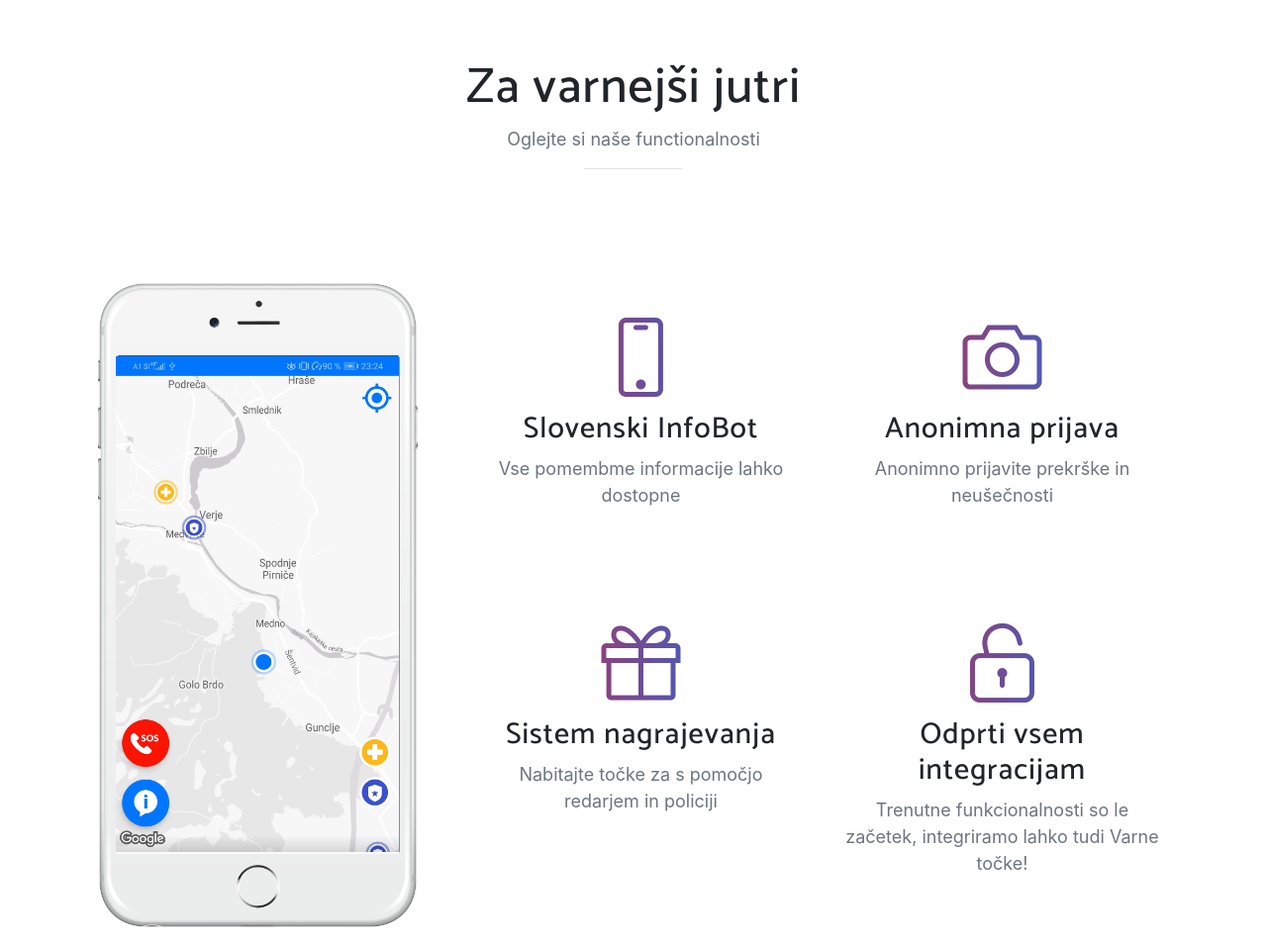
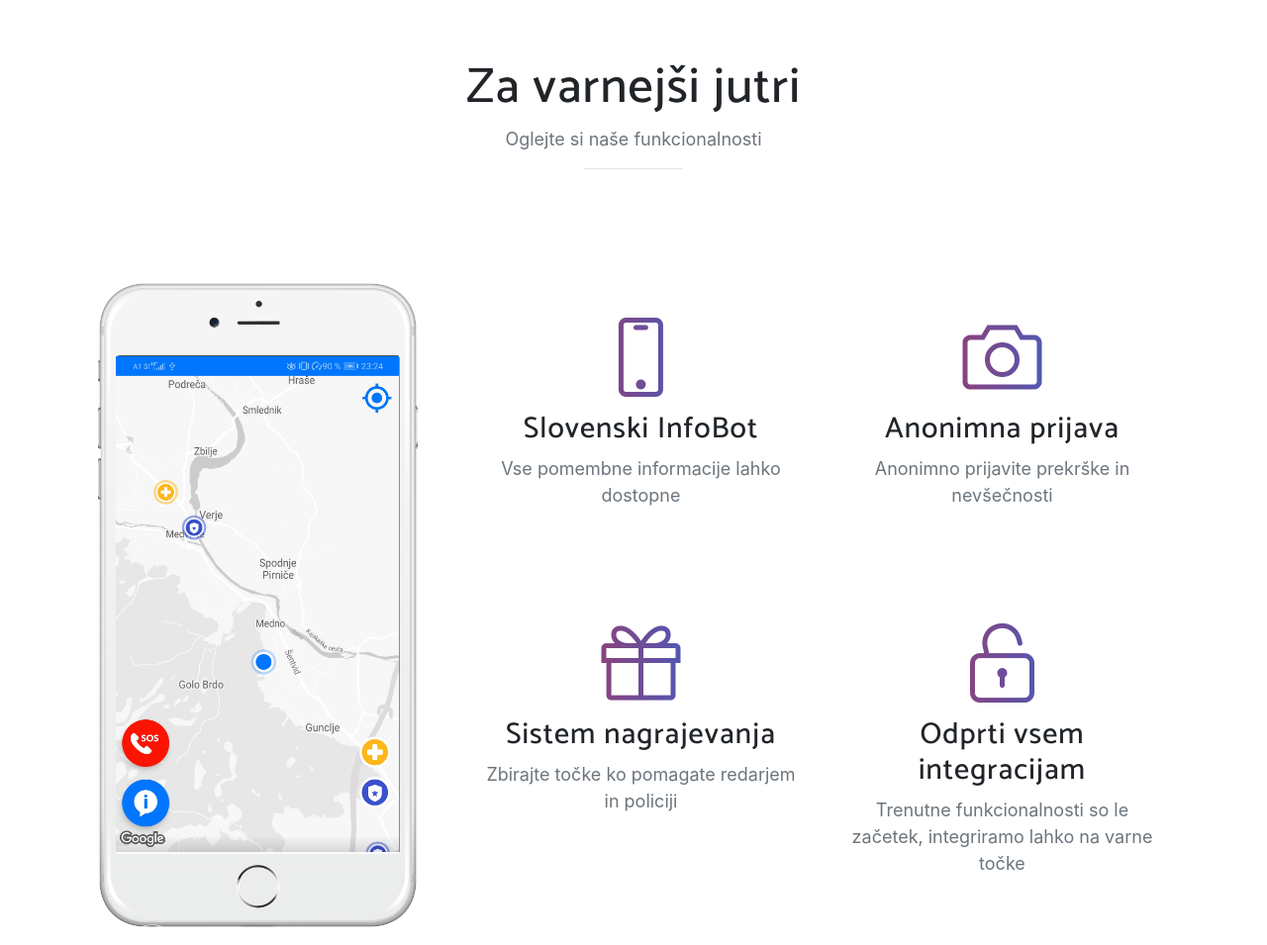
Before and after one commit to tilenkavcic/Mobilna-varnost, a website with bundled scripts: page index.html in a window 1280 px wide. Shown: the part 1420-2375 px from the top of the page at 99% size. Built offline with nearby package versions, Linux system fonts and the light colour scheme; a web font is replaced by a local one.

Commit message:
Fix wording

```diff
--- a/index.html
+++ b/index.html
@@ -44,7 +44,7 @@
             <a class="nav-link js-scroll-trigger" href="#download">Naložite si</a>
           </li>
           <li class="nav-item">
-            <a class="nav-link js-scroll-trigger" href="#features">Functionalnosti</a>
+            <a class="nav-link js-scroll-trigger" href="#features">Funkcionalnosti</a>
 		  </li>
 		  <!--
           <li class="nav-item">
@@ -60,7 +60,7 @@
       <div class="row h-100">
         <div class="col-lg-7 my-auto">
           <div class="header-content mx-auto">
-            <h1 class="mb-5">Mobilna varnost<br>Skupaj ojačajmo vez med nami - policijo in državjani!</h1>
+            <h1 class="mb-5">Mobilna varnost,<br>skupaj ojačajmo vez med nami - policijo in državjani!</h1>
             <a href="#download" class="btn btn-outline btn-xl js-scroll-trigger">Mobilna varnost</a>
           </div>
         </div>
@@ -98,7 +98,7 @@
     <div class="container">
       <div class="section-heading text-center">
         <h2>Za varnejši jutri</h2>
-        <p class="text-muted">Oglejte si naše functionalnosti</p>
+        <p class="text-muted">Oglejte si naše funkcionalnosti</p>
         <hr>
       </div>
       <div class="row">
@@ -121,14 +121,14 @@
                 <div class="feature-item">
                   <i class="icon-screen-smartphone text-primary"></i>
                   <h3>Slovenski InfoBot</h3>
-                  <p class="text-muted">Vse pomembme informacije lahko dostopne</p>
+                  <p class="text-muted">Vse pomembne informacije lahko dostopne</p>
                 </div>
               </div>
               <div class="col-lg-6">
                 <div class="feature-item">
                   <i class="icon-camera text-primary"></i>
                   <h3>Anonimna prijava</h3>
-                  <p class="text-muted">Anonimno prijavite prekrške in neušečnosti</p>
+                  <p class="text-muted">Anonimno prijavite prekrške in nevšečnosti</p>
                 </div>
               </div>
             </div>
@@ -137,14 +137,14 @@
                 <div class="feature-item">
                   <i class="icon-present text-primary"></i>
                   <h3>Sistem nagrajevanja</h3>
-                  <p class="text-muted">Nabitajte točke za s pomočjo redarjem in policiji</p>
+                  <p class="text-muted">Zbirajte točke ko pomagate redarjem in policiji</p>
                 </div>
               </div>
               <div class="col-lg-6">
                 <div class="feature-item">
                   <i class="icon-lock-open text-primary"></i>
                   <h3>Odprti vsem integracijam</h3>
-                  <p class="text-muted">Trenutne funkcionalnosti so le začetek, integriramo lahko tudi Varne točke!</p>
+                  <p class="text-muted">Trenutne funkcionalnosti so le začetek, integriramo lahko na varne točke</p>
                 </div>
               </div>
             </div>
```
